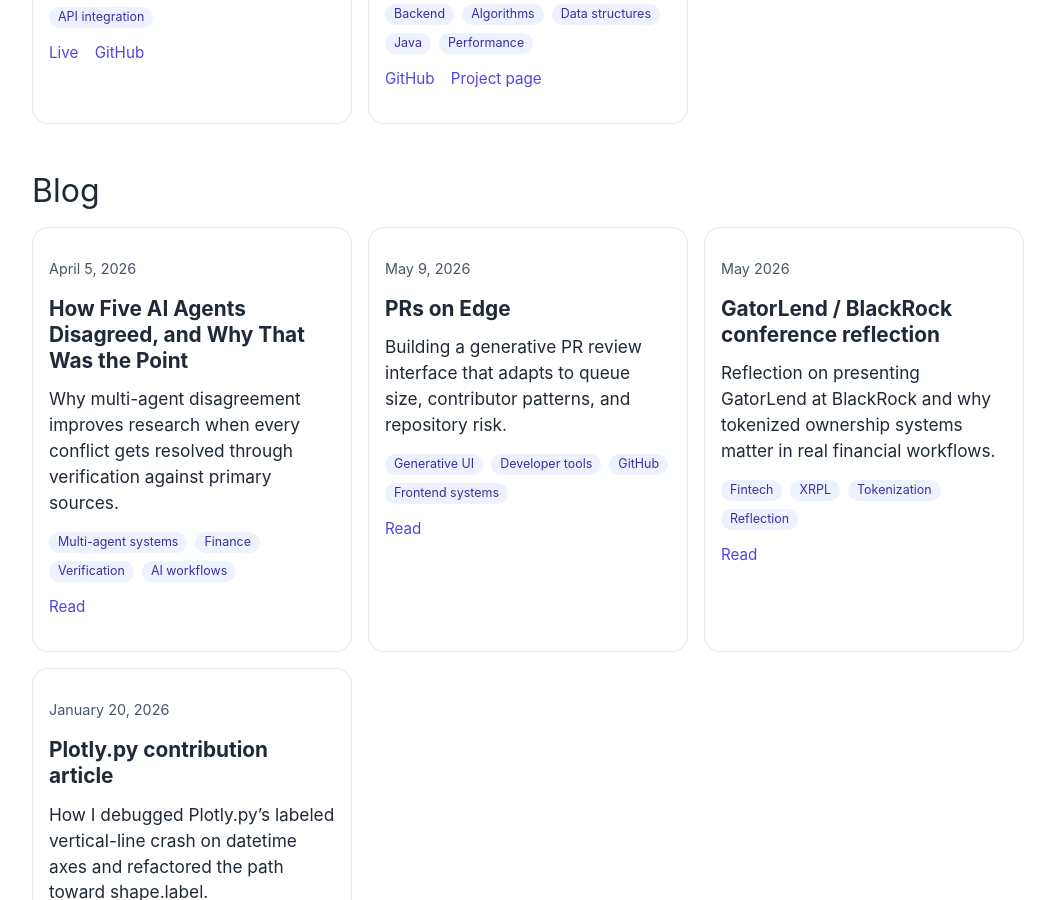
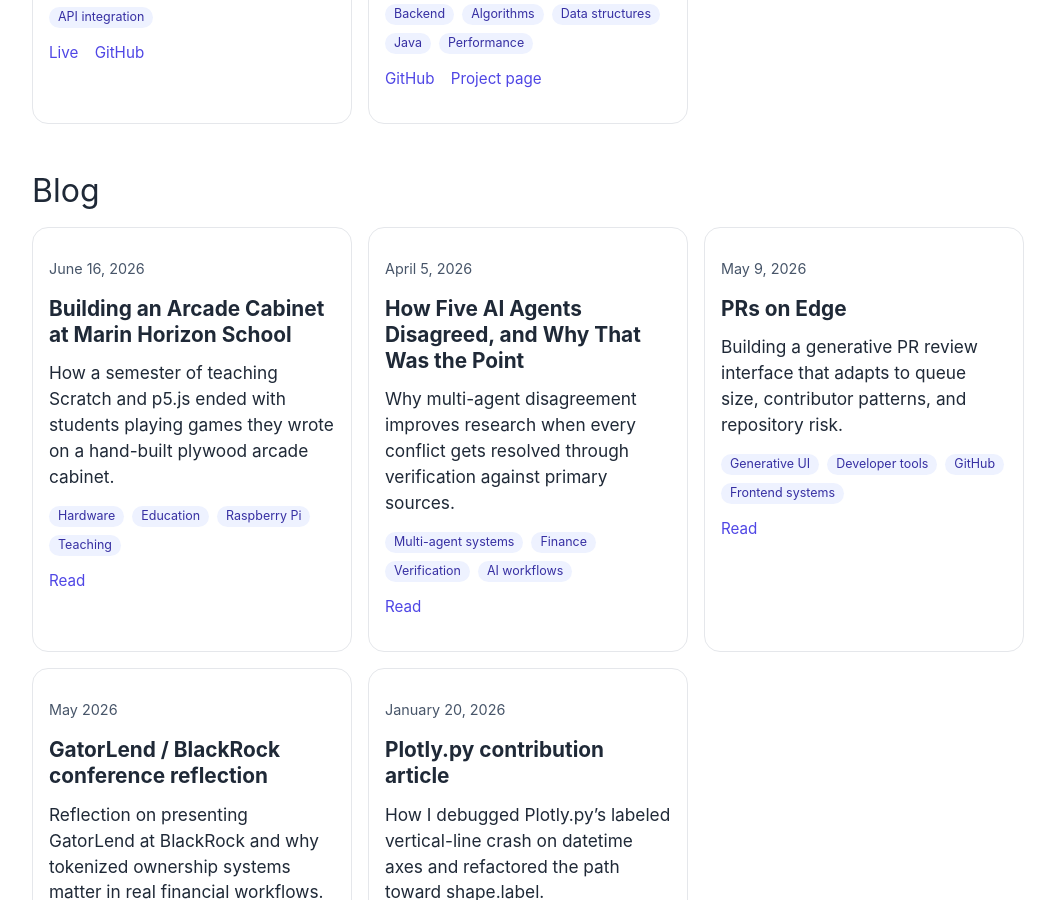
Before and after one commit to nochinxx/nochinxx.github.io, a Jekyll site: the page built from index.md, in a window 1280 px wide and 900 px high, scrolled down 2142 px. Shown: the whole window, without its empty margins (112-1167 px from the left). Built offline with Jekyll 4.4.1, drawn with Linux system fonts in a browser that asks for light colours; nearby versions of some CDN libraries.

Commit message:
Add arcade cabinet blog post to writing index

```diff
--- a/_data/writing.yml
+++ b/_data/writing.yml
@@ -1,3 +1,16 @@
+- key: arcade-marin-horizon
+  title: Building an Arcade Cabinet at Marin Horizon School
+  date: June 16, 2026
+  summary: How a semester of teaching Scratch and p5.js ended with students playing games they wrote on a hand-built plywood arcade cabinet.
+  tags:
+    - Hardware
+    - Education
+    - Raspberry Pi
+    - Teaching
+  internal_url: /posts/arcade-marin-horizon/
+  external_url:
+  external_label:
+
 - key: five-ai-agents
   title: How Five AI Agents Disagreed, and Why That Was the Point
   date: April 5, 2026
```
